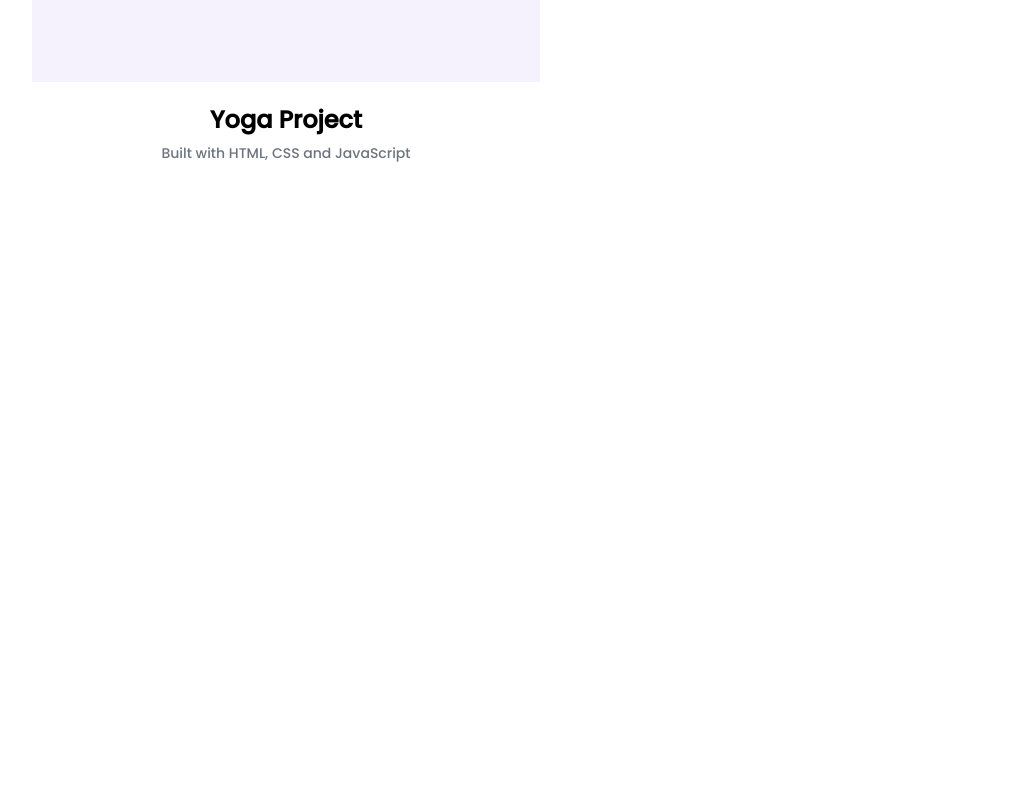
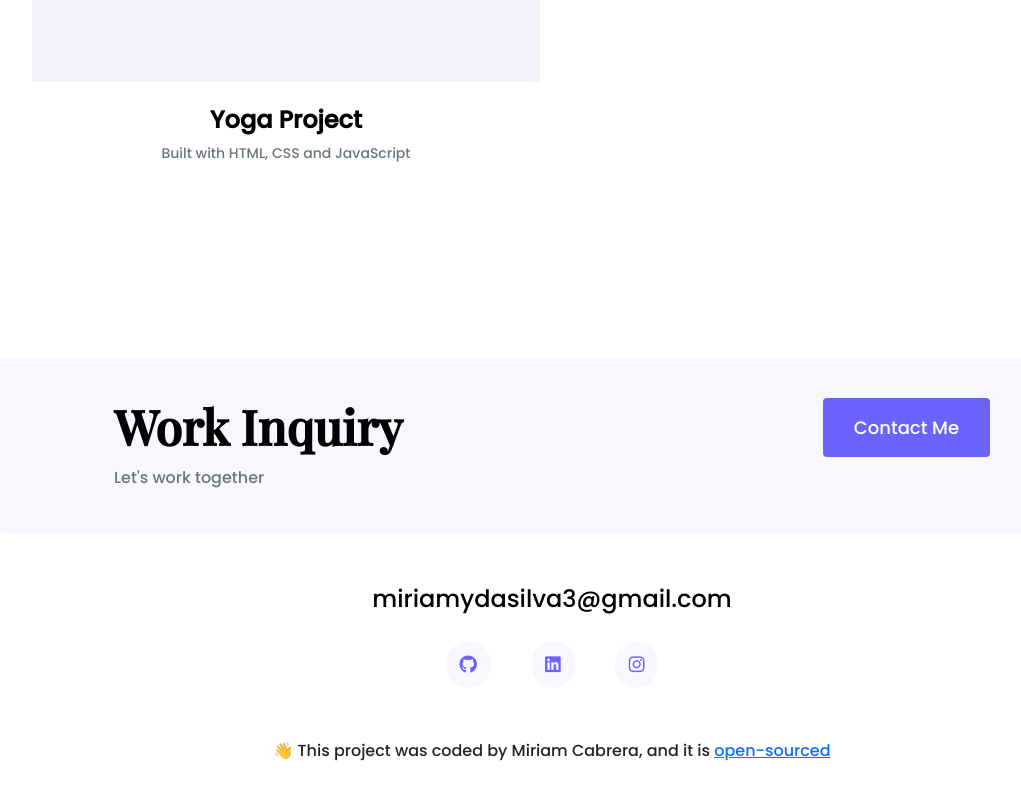
Before and after one commit to Moremirmir/Portfolio-Project, a plain HTML site: page work.html in a window 1280 px wide. Shown: the part 1539-2339 px from the top of the page, without its empty margins (88-1109 px from the left). Before the commit the page ends 1837 px from the top, so only its background shows below. Drawn offline with nearby package versions, Linux system fonts and the light colour scheme; a web font is replaced by a local one.

Commit message:
SEO improvements

```diff
--- a/work.html
+++ b/work.html
@@ -4,6 +4,10 @@
     <meta charset="UTF-8" />
     <meta http-equiv="X-UA-Compatible" content="IE=edge" />
     <meta name="viewport" content="width=device-width, initial-scale=1.0" />
+    <meta
+      name="description"
+      content="Descriptions of the developer work that Miriam Cabrera has completed."
+    />
     <title>Work by Miriam Cabrera</title>
     <link
       href="https://cdn.jsdelivr.net/npm/bootstrap@5.2.0-beta1/dist/css/bootstrap.min.css"
@@ -85,11 +89,7 @@
             </p>
           </div>
           <div class="col-md-6 mb-4">
-            <img
-              src="images/yoga.png"
-              alt="Yoga xrapp image"
-              class="img-fluid"
-            />
+            <img src="images/yoga.png" alt="Yoga app image" class="img-fluid" />
             <h3 class="text-center">Yoga Project</h3>
             <p class="text-center text-muted">
               Built with HTML, CSS and JavaScript
@@ -98,5 +98,57 @@
         </div>
       </div>
     </div>
+    <footer class="container">
+      <div
+        class="contact-box d-flex justify-content-between mb-5 d-none d-md-flex"
+      >
+        <div>
+          <h3>Work Inquiry</h3>
+          <p class="text-muted">Let's work together</p>
+        </div>
+        <div>
+          <a
+            href="/contact.html"
+            class="btn btn-branding"
+            title="Contact Miriam"
+            >Contact Me</a
+          >
+        </div>
+      </div>
+      <div class="d-flex justify-content-center">
+        <a
+          href="mailto:miriamydasilva3@gmail.com"
+          class="email-link mb-4"
+          title="Email Miriam"
+          >miriamydasilva3@gmail.com
+        </a>
+      </div>
+      <div class="social-links d-flex justify-content-center">
+        <a
+          href="https://www.github.com/Moremirmir"
+          target="_blank"
+          title="Github profile"
+          ><i class="fa-brands fa-github"></i
+        ></a>
+        <a
+          href="https://www.linkedin.com/feed/"
+          target="_blank"
+          title="Linkedin Profile"
+          ><i class="fa-brands fa-linkedin"></i
+        ></a>
+        <a
+          href="https://www.instagram.com/moremirmir"
+          target="_blank"
+          title="Instagram Profile"
+          ><i class="fa-brands fa-instagram"></i
+        ></a>
+      </div>
+      <p class="text-center mt-5">
+        👋 This project was coded by Miriam Cabrera, and it is
+        <a href="https://github.com/Moremirmir/Existing-Project-for-Weather-App"
+          >open-sourced</a
+        >
+      </p>
+    </footer>
   </body>
 </html>
```
Also changed, not shown: about.html (+56 -0 lines), contact.html (+5 -1 lines), index.html (+2 -2 lines).
